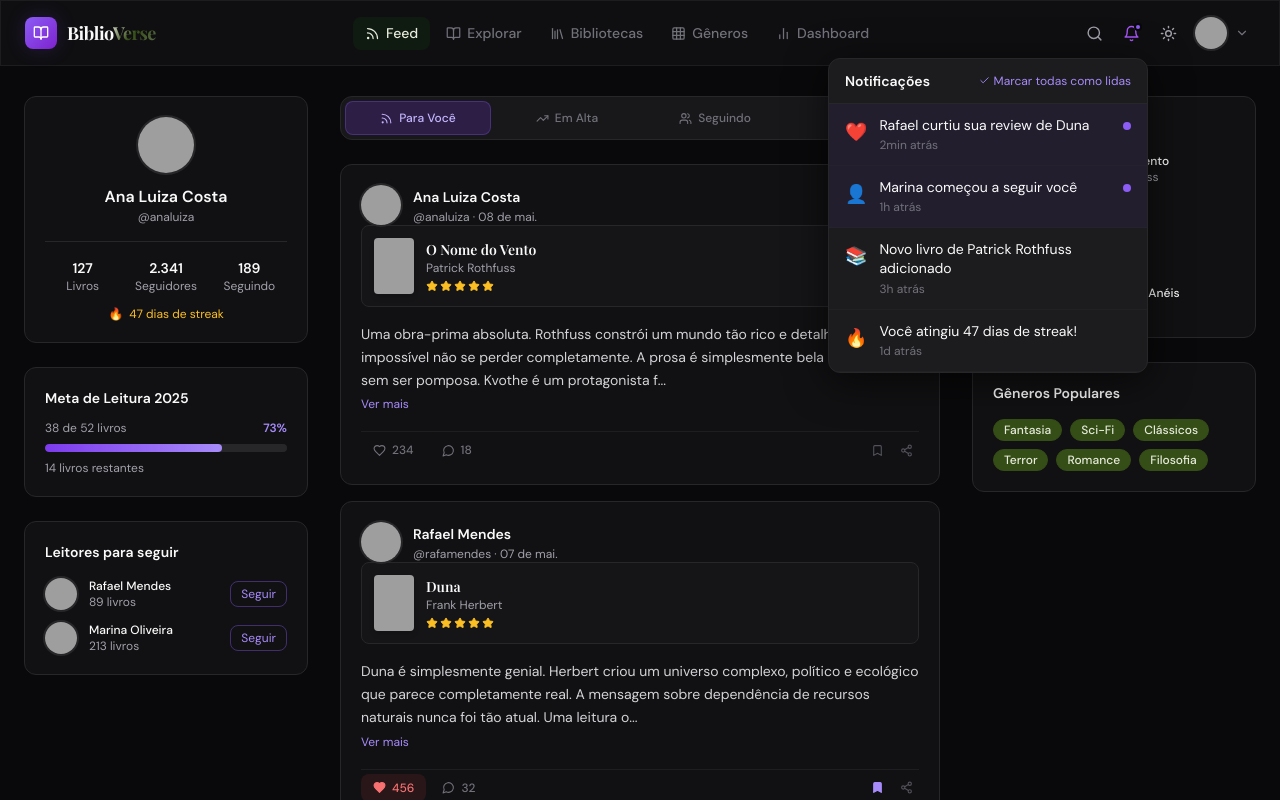
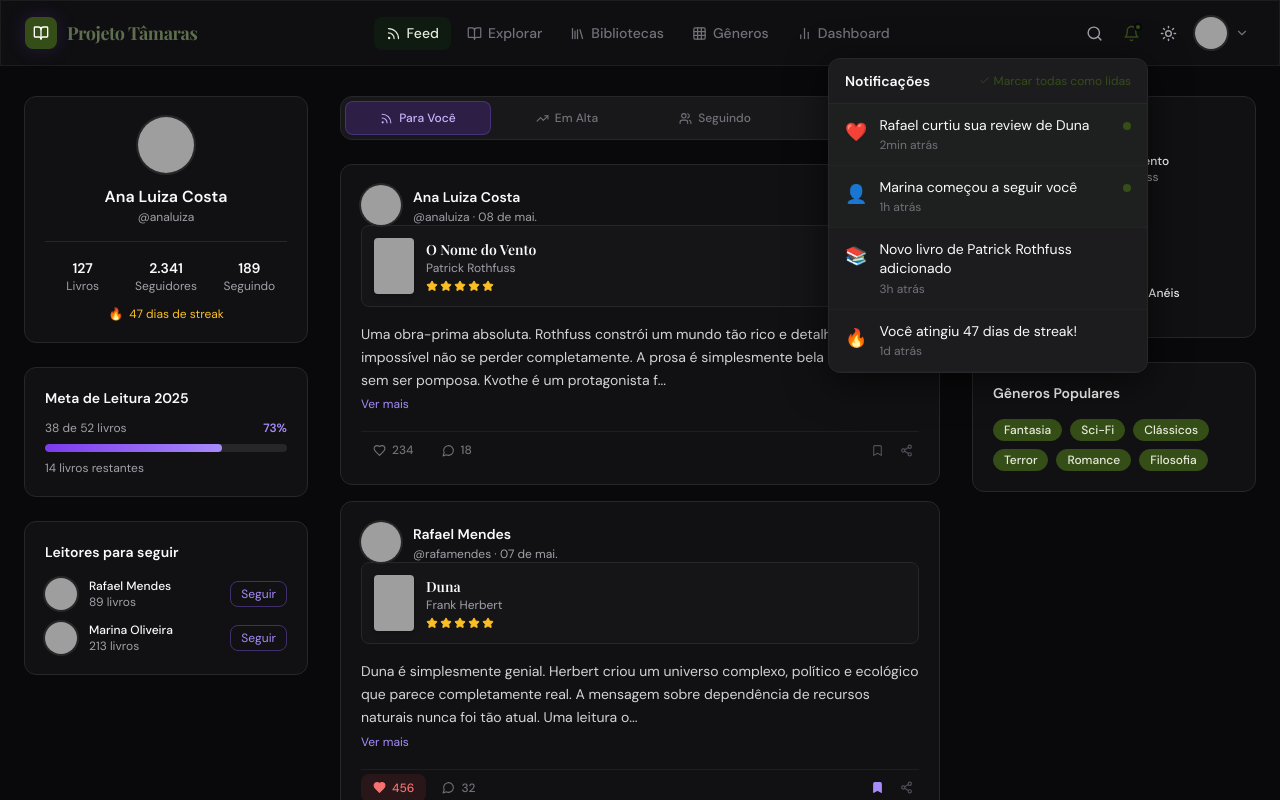
Before and after one commit to Junior4412/biblioverse, a React (Vite) app: page /feed in a window 1280 px wide. Both pictures are taken after a click on the button 1131 px from the left and 33 px from the top of the page. Shown: the top 800 px of the page. Built offline with nearby package versions, Linux system fonts and the light colour scheme; grey boxes are pictures that could not be loaded; a web font is replaced by a local one.

Commit message:
atualização site Projeto Tâmaras

```diff
--- a/src/shared/components/ui/Navbar.tsx
+++ b/src/shared/components/ui/Navbar.tsx
@@ -100,9 +100,8 @@ export function Navbar() {
     : { background: '#FFFFFF', border: '1px solid #E4E4E7', boxShadow: '0 8px 40px rgba(0,0,0,0.12)' }
 
   const notifItemStyle = (read: boolean): React.CSSProperties => darkMode
-    ? { background: read ? 'transparent' : 'rgba(124,58,237,0.07)', borderBottom: '1px solid rgba(39,39,42,0.5)' }
-    : { background: read ? 'transparent' : 'rgba(124,58,237,0.05)', borderBottom: '1px solid #F0F0F2' }
-
+  ? { background: read ? 'transparent' : 'rgba(53,77,22,0.09)', borderBottom: '1px solid rgba(39,39,42,0.5)' }
+  : { background: read ? 'transparent' : 'rgba(53,77,22,0.06)', borderBottom: '1px solid #F0F0F2' }
   const textPrimary = darkMode ? '#FAFAFA' : '#18181B'
   const textSecondary = darkMode ? '#A1A1AA' : '#52525B'
   const textMuted = darkMode ? '#71717A' : '#A1A1AA'
@@ -114,11 +113,11 @@ export function Navbar() {
     <div className="flex items-center justify-between h-16">
       {/* Logo */}
       <Link to="/" className="flex items-center gap-2.5 flex-shrink-0">
-              <div className="w-8 h-8 rounded-lg bg-gradient-to-br from-violet-500 to-purple-700 flex items-center justify-center shadow-glow-sm">
+        <div className="w-8 h-8 rounded-lg flex items-center justify-center shadow-glow-sm" style={{ backgroundColor: '#354D16' }}>
           <BookOpen size={16} className="text-white" />
         </div>
-              <span className="font-display font-bold text-lg tracking-tight" style={{ color: textPrimary }}>
-                Biblio<span className="text-gradient">Verse</span>
+        <span className="font-display font-bold text-lg tracking-tight" style={{ color: '#5E6E4E' }}>
+  Projeto Tâmaras
 </span>
       </Link>
 
@@ -149,13 +148,15 @@ export function Navbar() {
           <button
             onClick={() => { setNotifOpen(!notifOpen); setProfileOpen(false) }}
             className="p-2 rounded-lg relative transition-all"
-                  style={{ color: notifOpen ? '#A855F7' : textSecondary }}
+            style={{ color: notifOpen ? '#354D16' : textSecondary }}
             title="Notificações"
           >
             <Bell size={17} />
             {unreadCount > 0 && (
-                    <span className="absolute top-1.5 right-1.5 w-2 h-2 bg-violet-500 rounded-full border-2"
-                      style={{ borderColor: darkMode ? '#09090B' : '#FFFFFF' }} />
+              <span
+                className="absolute top-1.5 right-1.5 w-2 h-2 rounded-full border-2"
+                style={{ backgroundColor: '#354D16', borderColor: darkMode ? '#09090B' : '#FFFFFF' }}
+              />
             )}
           </button>
 
@@ -167,7 +168,7 @@ export function Navbar() {
               <div className="flex items-center justify-between px-4 py-3" style={{ borderBottom: darkMode ? '1px solid #27272A' : '1px solid #E4E4E7' }}>
                 <p className="font-semibold text-sm" style={{ color: textPrimary }}>Notificações</p>
                 {unreadCount > 0 && (
-                        <button onClick={markAllRead} className="text-xs text-violet-400 hover:text-violet-300 flex items-center gap-1">
+                  <button onClick={markAllRead} className="text-xs flex items-center gap-1" style={{ color: '#354D16' }}>
                     <Check size={11} /> Marcar todas como lidas
                   </button>
                 )}
@@ -186,7 +187,12 @@ export function Navbar() {
                       <p className="text-sm leading-snug" style={{ color: textPrimary }}>{n.text}</p>
                       <p className="text-xs mt-0.5" style={{ color: textMuted }}>{n.time} atrás</p>
                     </div>
-                          {!n.read && <span className="w-2 h-2 bg-violet-500 rounded-full flex-shrink-0 mt-1.5" />}
+                    {!n.read && (
+                      <span
+                        className="w-2 h-2 rounded-full flex-shrink-0 mt-1.5"
+                        style={{ backgroundColor: '#354D16' }}
+                      />
+                    )}
                   </div>
                 ))}
               </div>
@@ -220,10 +226,7 @@ export function Navbar() {
             </button>
 
             {profileOpen && (
-                    <div
-                      className="absolute right-0 top-full mt-2 w-56 rounded-xl overflow-hidden z-50 animate-slide-down"
-                      style={panelStyle}
-                    >
+              <div className="absolute right-0 top-full mt-2 w-56 rounded-xl overflow-hidden z-50 animate-slide-down" style={panelStyle}>
                 <div className="p-3" style={{ borderBottom: darkMode ? '1px solid #27272A' : '1px solid #E4E4E7' }}>
                   <p className="text-sm font-semibold" style={{ color: textPrimary }}>{user.name}</p>
                   <p className="text-xs" style={{ color: textMuted }}>@{user.username}</p>
@@ -233,28 +236,18 @@ export function Navbar() {
                     { to: `/profile/${user.username}`, icon: User, label: 'Meu Perfil' },
                     { to: '/dashboard', icon: BarChart2, label: 'Dashboard' },
                   ].map(({ to, icon: Icon, label }) => (
-                          <Link
-                            key={to}
-                            to={to}
-                            className="flex items-center gap-2.5 px-3 py-2 rounded-lg text-sm transition-all hover:bg-violet-500/10"
-                            style={{ color: textSecondary }}
-                            onClick={() => setProfileOpen(false)}
-                          >
+                    <Link key={to} to={to} className="flex items-center gap-2.5 px-3 py-2 rounded-lg text-sm transition-all hover:bg-green-900/10" style={{ color: textSecondary }} onClick={() => setProfileOpen(false)}>
                       <Icon size={14} />
                       {label}
                     </Link>
                   ))}
-                        <button className="flex items-center gap-2.5 px-3 py-2 rounded-lg text-sm transition-all hover:bg-violet-500/10 w-full text-left"
-                          style={{ color: textSecondary }}>
+                  <button className="flex items-center gap-2.5 px-3 py-2 rounded-lg text-sm transition-all hover:bg-green-900/10 w-full text-left" style={{ color: textSecondary }}>
                     <Settings size={14} />
                     Configurações
                   </button>
                 </div>
                 <div className="p-1.5" style={{ borderTop: darkMode ? '1px solid #27272A' : '1px solid #E4E4E7' }}>
-                        <button
-                          onClick={() => { logout(); navigate('/login') }}
-                          className="flex items-center gap-2.5 px-3 py-2 rounded-lg text-sm text-red-400 hover:bg-red-500/10 transition-all w-full text-left"
-                        >
+                  <button onClick={() => { logout(); navigate('/login') }} className="flex items-center gap-2.5 px-3 py-2 rounded-lg text-sm text-red-400 hover:bg-red-500/10 transition-all w-full text-left">
                     <LogOut size={14} />
                     Sair
                   </button>
@@ -282,16 +275,10 @@ export function Navbar() {
 
   {/* Mobile menu */}
   {mobileOpen && (
-          <div style={darkMode ? { background: 'rgba(9,9,11,0.97)', borderTop: '1px solid #27272A' } : { background: 'rgba(255,255,255,0.97)', borderTop: '1px solid #E4E4E7' }}
-            className="md:hidden backdrop-blur-md">
+    <div style={darkMode ? { background: 'rgba(9,9,11,0.97)', borderTop: '1px solid #27272A' } : { background: 'rgba(255,255,255,0.97)', borderTop: '1px solid #E4E4E7' }} className="md:hidden backdrop-blur-md">
       <div className="p-4 space-y-1">
         {navItems.map(({ to, label, icon: Icon }) => (
-                <NavLink
-                  key={to}
-                  to={to}
-                  className={({ isActive }) => `nav-link w-full ${isActive ? 'active' : ''}`}
-                  onClick={() => setMobileOpen(false)}
-                >
+          <NavLink key={to} to={to} className={({ isActive }) => `nav-link w-full ${isActive ? 'active' : ''}`} onClick={() => setMobileOpen(false)}>
             <Icon size={15} />
             {label}
           </NavLink>
@@ -303,15 +290,8 @@ export function Navbar() {
 
 {/* Search overlay */}
 {searchOpen && (
-        <div
-          className="fixed inset-0 z-[60] bg-black/60 backdrop-blur-sm flex items-start justify-center pt-24 px-4"
-          onClick={() => setSearchOpen(false)}
-        >
-          <div
-            className="w-full max-w-2xl rounded-2xl overflow-hidden animate-slide-down"
-            style={panelStyle}
-            onClick={(e) => e.stopPropagation()}
-          >
+  <div className="fixed inset-0 z-[60] bg-black/60 backdrop-blur-sm flex items-start justify-center pt-24 px-4" onClick={() => setSearchOpen(false)}>
+    <div className="w-full max-w-2xl rounded-2xl overflow-hidden animate-slide-down" style={panelStyle} onClick={(e) => e.stopPropagation()}>
       <form onSubmit={handleSearch}>
         <div className="flex items-center gap-3 px-4 py-4">
           <Search size={18} style={{ color: textMuted }} className="flex-shrink-0" />
@@ -320,16 +300,7 @@ export function Navbar() {
             value={searchQuery}
             onChange={(e) => setSearchQuery(e.target.value)}
             placeholder="Buscar livros, autores, gêneros..."
-                  style={{
-                    background: 'transparent',
-                    border: 'none',
-                    boxShadow: 'none',
-                    padding: '0',
-                    color: textPrimary,
-                    fontSize: '16px',
-                    width: '100%',
-                    outline: 'none',
-                  }}
+            style={{ background: 'transparent', border: 'none', boxShadow: 'none', padding: '0', color: textPrimary, fontSize: '16px', width: '100%', outline: 'none' }}
           />
           <button type="button" onClick={() => setSearchOpen(false)}>
             <X size={18} style={{ color: textMuted }} />
```
Lines whose indentation alone changed are shown as unchanged.
